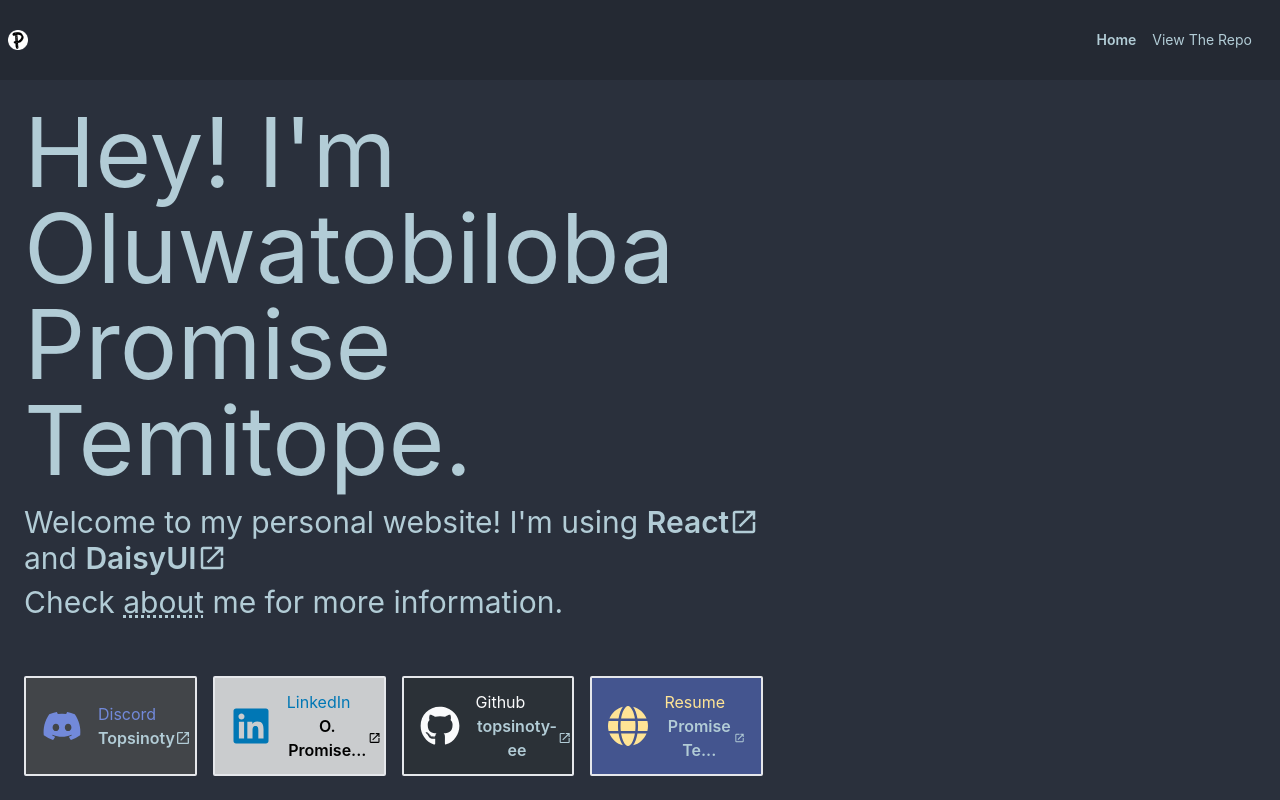
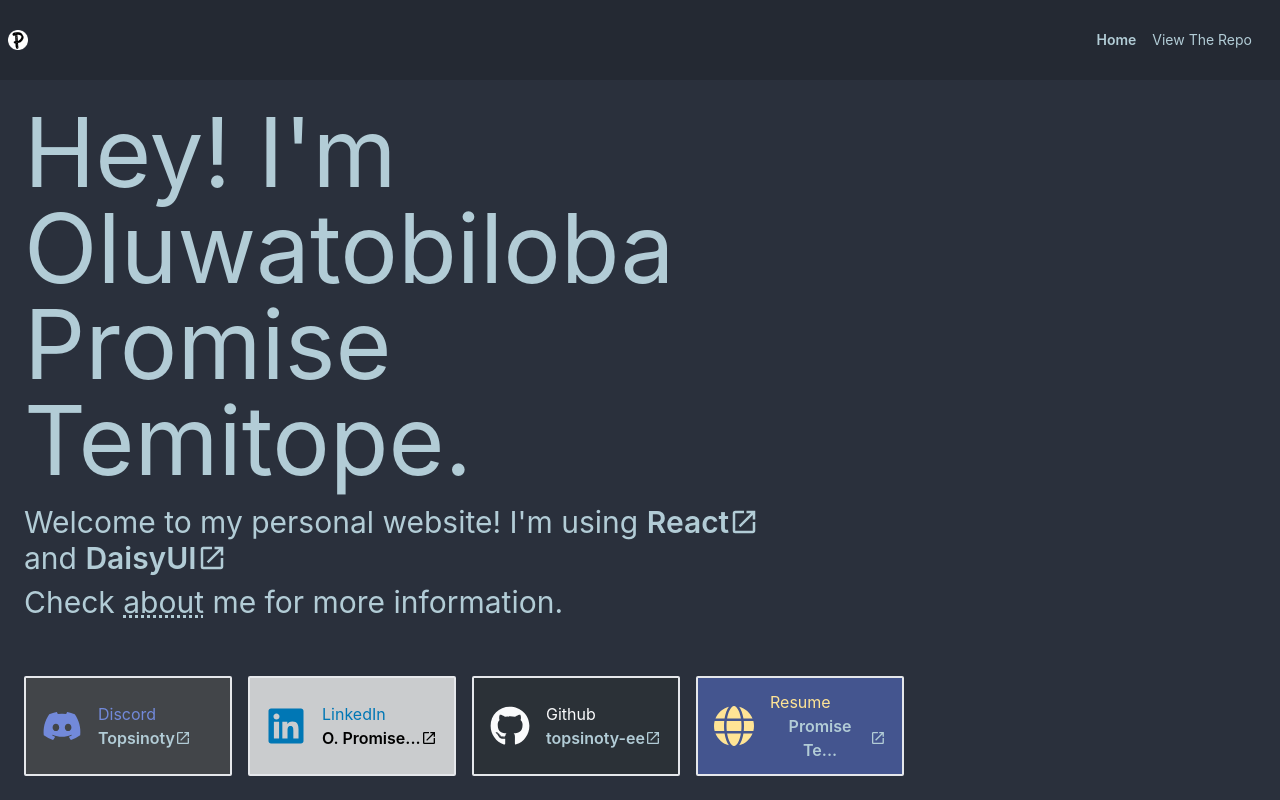
Before and after one commit to topsinoty-ee/portfolio-2024, a React (Create React App) app: page / in a window 1280 px wide. Built offline with nearby package versions, Linux system fonts and the light colour scheme.

Commit message:
fix potrait/landscape responsiveness

```diff
--- a/src/components/FlipCard.tsx
+++ b/src/components/FlipCard.tsx
@@ -34,12 +34,8 @@ const FlipCard: React.FC<FlipCardConfig> = ({ front, children }) => {
           </div>
           <h2
             className={`text-lg font-bold max-h-[28px] ${
-              front.text.length > 8 ? 'sm:text-sm' : 'sm:text-lg'
-            }
-
-            ${
-              front.text.length >10 ? 'md:text-3xl': 'md:text-4xl'
-            }`}>
+              front.text.length > 8 ? 'sm:text-xs' : 'sm:text-base'
+            } ${front.text.length > 10 ? 'md:text-xl' : 'md:text-2xl'}`}>
             {front.text}
           </h2>
         </div>
--- a/src/components/Social.tsx
+++ b/src/components/Social.tsx
@@ -32,7 +32,7 @@ const Social: React.FC<SocialConfig> = (props) => {
   return (
     <div
       style={{ backgroundColor: secondary }}
-      className="social rounded-sm flex px-4 py-3 gap-4 justify-start items-center max-w-52 border-2">
+      className="social rounded-sm flex px-4 py-3 sm:p-2 gap-4 justify-start items-center max-w-52 border-2">
       <a href={logo.href}>
         <IconContext.Provider
           value={{
--- a/src/sections/Hero.tsx
+++ b/src/sections/Hero.tsx
@@ -9,7 +9,7 @@ const Hero = () => {
     <section
       id="hero"
       tabIndex={0}
-      className="w-full box-border p-6 flex flex-col justify-between h-[90vh] max-h-[90vh] carousel-item snap-start snap-always min-h-[550px] sm:max-h-[90vh] md:max-h-[90vh]">
+      className="w-full box-border p-6 flex flex-col justify-between h-[90vh] max-h-[90vh] carousel-item snap-start snap-always min-h-[660px] overflow-auto sm:max-h-[90vh] md:max-h-[90vh ] gap-6">
       {/* Hero */}
       <div className="flex flex-col gap-4 md:gap-6 w-3/5 md:w-full sm:w-full">
         {/* Text */}
@@ -29,7 +29,7 @@ const Hero = () => {
           </p>
         </div>
       </div>
-      <div className="w-3/5 md:w-full sm:w-full flex">
+      <div className="min-w-3/5 w-max md:w-full sm:w-full flex justify-center items-center">
         {/* Socials */}
         <div className="grid grid-cols-4 gap-4 md:grid-cols-2">
           <Social
--- a/src/sections/Projects.tsx
+++ b/src/sections/Projects.tsx
@@ -10,7 +10,7 @@ const Projects = () => {
     <section
       tabIndex={0}
       id="projects"
-      className="w-full flex justify-between h-[90vh] carousel-item snap-start snap-always">
+      className="w-full flex justify-between h-[90vh] carousel-item snap-start snap-always min-h-[500px] overflow-auto">
       <div className="py-4 px-6 flex flex-col gap-5 w-full">
         <div className="flex flex-col gap-2">
           <h1 className="text-4xl font-semibold">My projects</h1>
```
